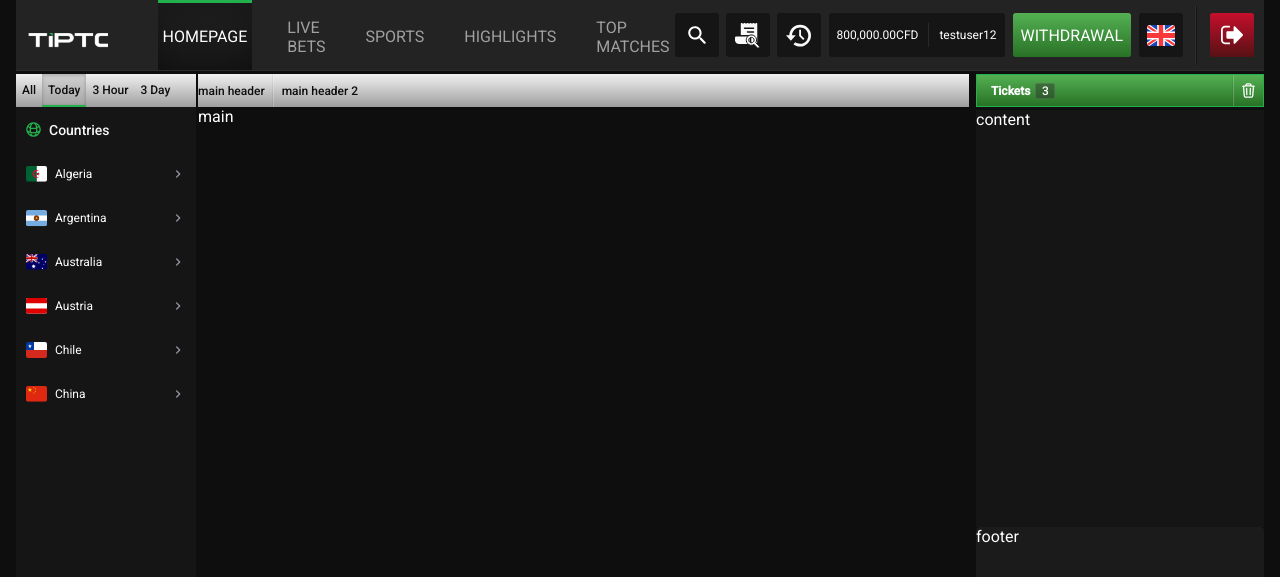
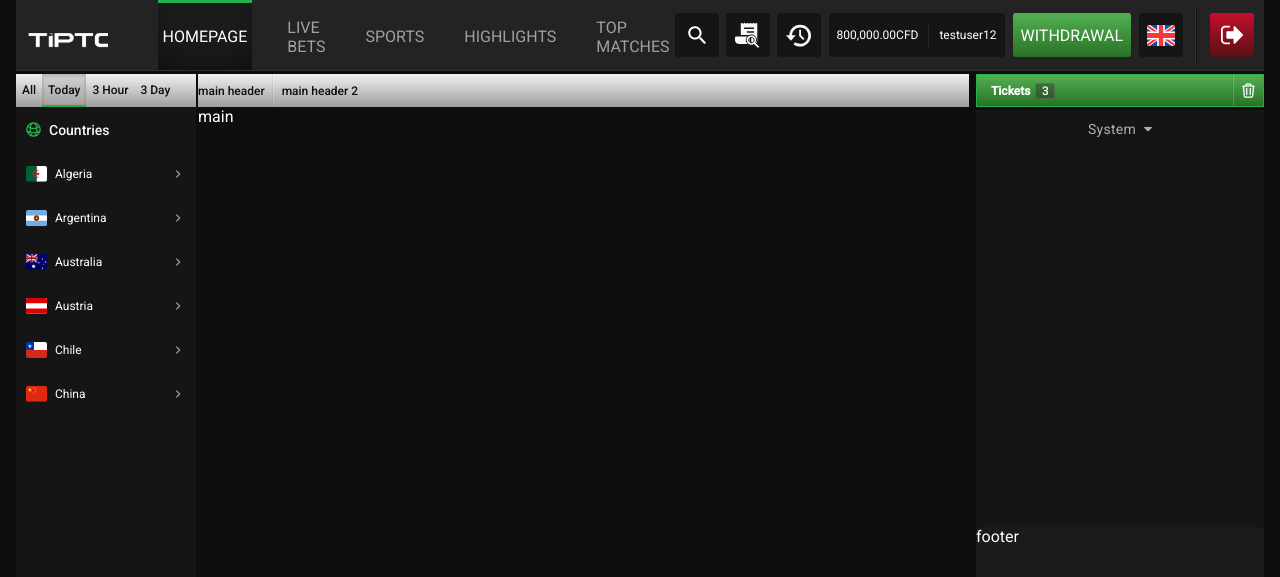
Before and after one commit to vetalmolotov/asncgrp-app, a React (Create React App) app: page / in a window 1280 px wide. Shown: the top 577 px of the page. Built offline with nearby package versions, Linux system fonts and the light colour scheme.

Commit message:
add dropdown component for tickets sidebar

```diff
--- /dev/null
+++ b/src/components/DropdownSystem/DropdownSystem.js
@@ -0,0 +1,23 @@
+import React, {useState} from "react";
+import {IconDropdownFilled} from "../../assets/imgComponents/iconArrows";
+import './dropdown-system.scss'
+
+const DropdownSystem = ({text}) => {
+
+    const [setOpen, setToggle] = useState(false);
+    const handleToggleChange = () => {
+        setToggle(!setOpen);
+    };
+
+    return <>
+        <div
+            className={`dropdown-system ${setOpen ? 'open' : ''}`}
+            onClick={handleToggleChange}
+        >
+            <p>{text}</p>
+            <IconDropdownFilled />
+        </div>
+    </>
+}
+
+export default DropdownSystem
--- /dev/null
+++ b/src/components/DropdownSystem/dropdown-system.scss
@@ -0,0 +1,28 @@
+@import "src/assets/styles/mixins";
+
+.dropdown-system {
+  @include flex-v;
+  justify-content: center;
+  width: 100%;
+  height: 32px;
+  margin: 3px 0 7px;
+  cursor: pointer;
+  p {
+    color: #ABB2BA;
+    font-size: 14px;
+    font-weight: 400;
+    letter-spacing: 0.25px;
+    margin: 0 8px 0 0;
+  }
+  svg {
+    transform: rotate(0deg);
+  }
+  &.open {
+    p {
+      font-weight: 500;
+    }
+    svg {
+      transform: rotate(180deg);
+    }
+  }
+}
--- a/src/components/sections/TicketAside/TicketsAside.js
+++ b/src/components/sections/TicketAside/TicketsAside.js
@@ -2,6 +2,7 @@ import React from "react";
 import './tickets-aside.scss'
 import HeaderContent from "../../HeaderContent/HeaderContent";
 import {IconTrashBin} from "../../../assets/imgComponents/iconsCommon";
+import DropdownSystem from "../../DropdownSystem/DropdownSystem";
 
 const TicketAside = () => {
 
@@ -13,7 +14,9 @@ const TicketAside = () => {
                 <div className="header-content-divider"></div>
                 <IconTrashBin />
             </HeaderContent>
-            <section>content</section>
+            <section className="tickets-sidebar-content">
+                <DropdownSystem text={'System'} />
+            </section>
             <footer>footer</footer>
         </section>
     </>
--- a/src/components/sections/TicketAside/tickets-aside.scss
+++ b/src/components/sections/TicketAside/tickets-aside.scss
@@ -35,7 +35,7 @@
       cursor: pointer;
     }
   }
-  & > section {
+  &-content {
     width: 100%;
     flex: 1;
     margin: 3px 0 0 0;
```
